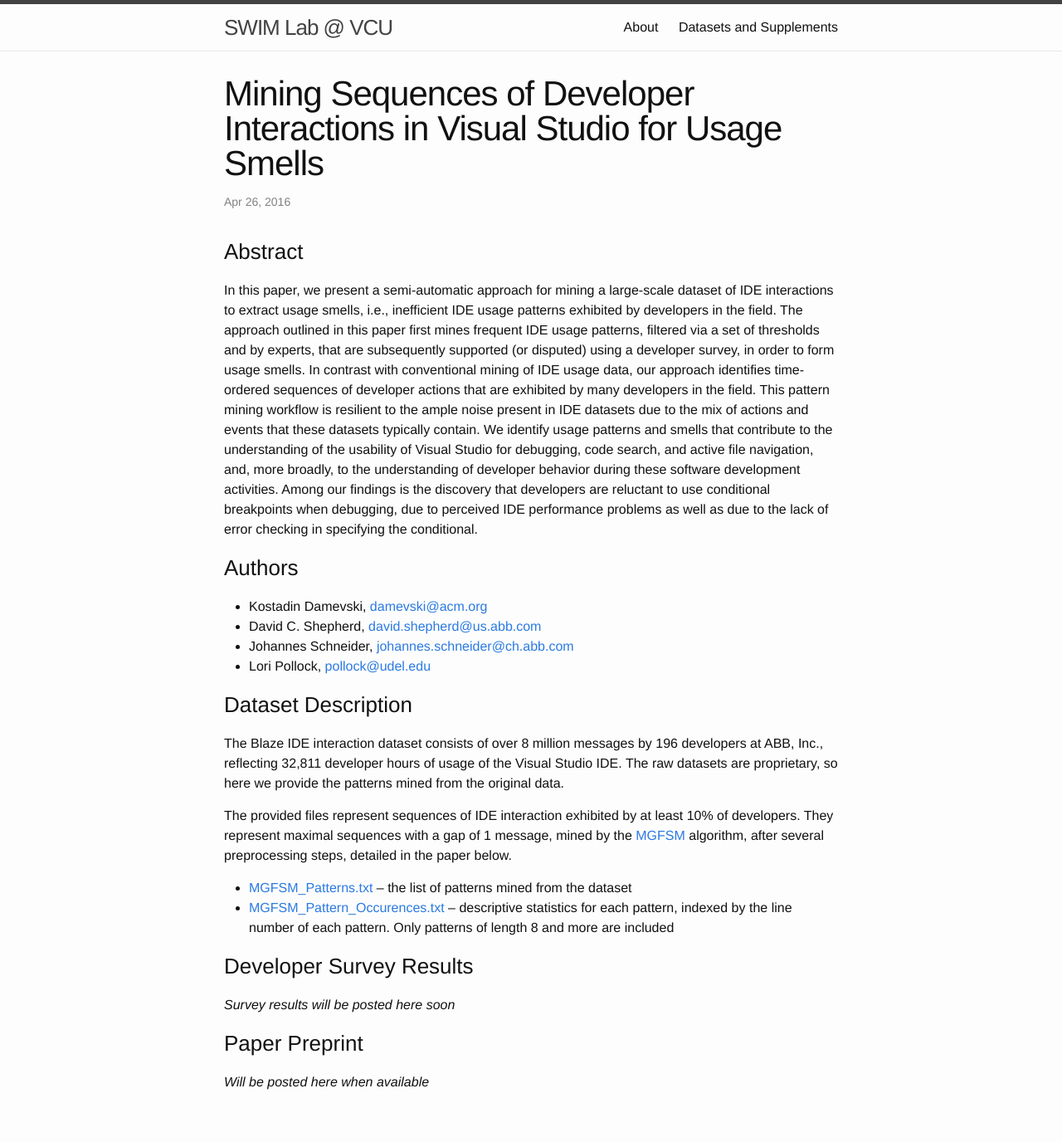
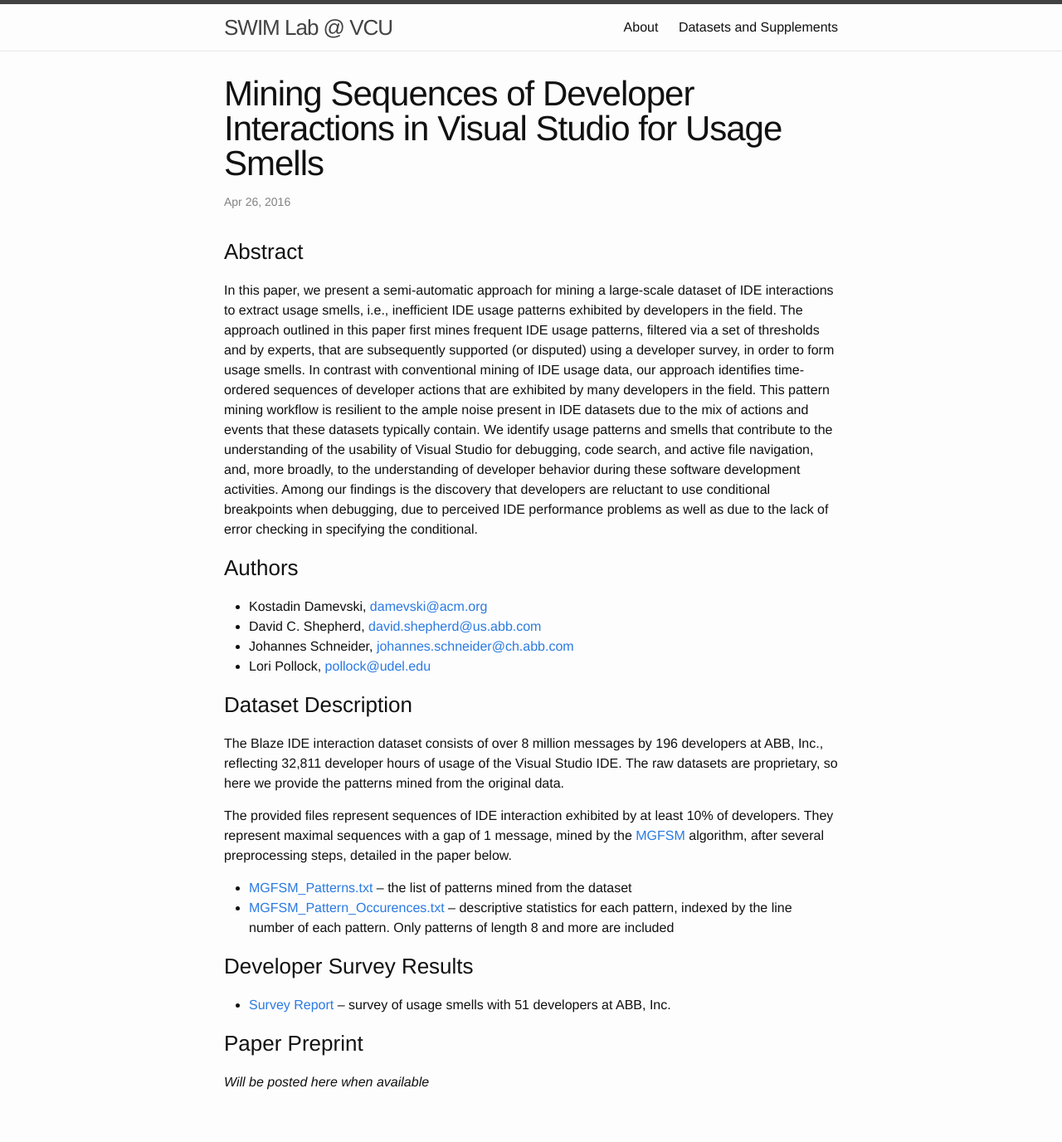
Before and after one commit to vcu-swim-lab/vcu-swim-lab.github.io, a Jekyll site: the page built from _posts/2016-04-26-Mining-Sequences-of-Developer-Interactions-in-Visual-Studio-for-Usage-Smells.markdown, in a window 1280 px wide. Shown: the whole page at 83% size. Built offline with Jekyll 4.4.1, drawn with Linux system fonts in a browser that asks for light colours.

Commit message:
added survey

```diff
--- a/_posts/2016-04-26-Mining-Sequences-of-Developer-Interactions-in-Visual-Studio-for-Usage-Smells.markdown
+++ b/_posts/2016-04-26-Mining-Sequences-of-Developer-Interactions-in-Visual-Studio-for-Usage-Smells.markdown
@@ -42,7 +42,7 @@ preprocessing steps, detailed in the paper below.
 
 ### Developer Survey Results
 
-*Survey results will be posted here soon*
+- [Survey Report][survey] -- survey of usage smells with 51 developers at ABB, Inc.
 
 ### Paper Preprint
 
@@ -51,3 +51,4 @@ preprocessing steps, detailed in the paper below.
 [mgfsm]: https://github.com/uma-pi1/mgfsm
 [patterns]: /datasets/mining-vs/MGFSM_Patterns.txt
 [occurences]: /datasets/mining-vs/MGFSM_Pattern_Occurences.txt
+[survey]: /datasets/mining-vs/SurveyOfVisualStudioUsageSmells.pdf
```
Also changed, not shown: 1 other file.
